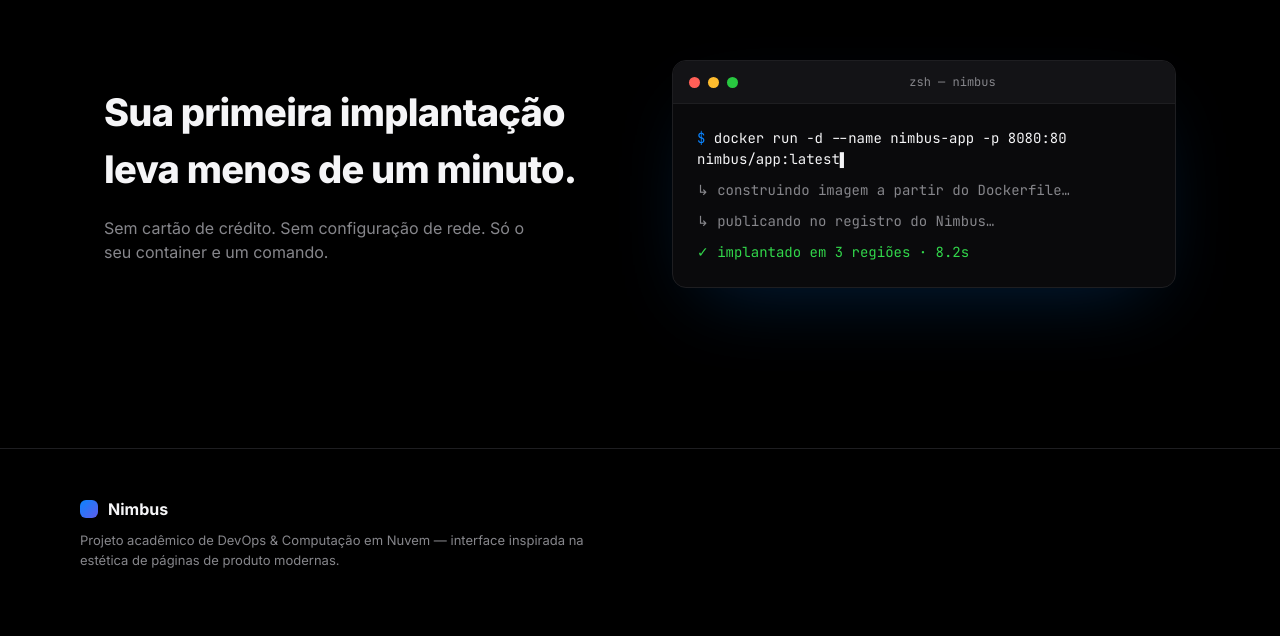
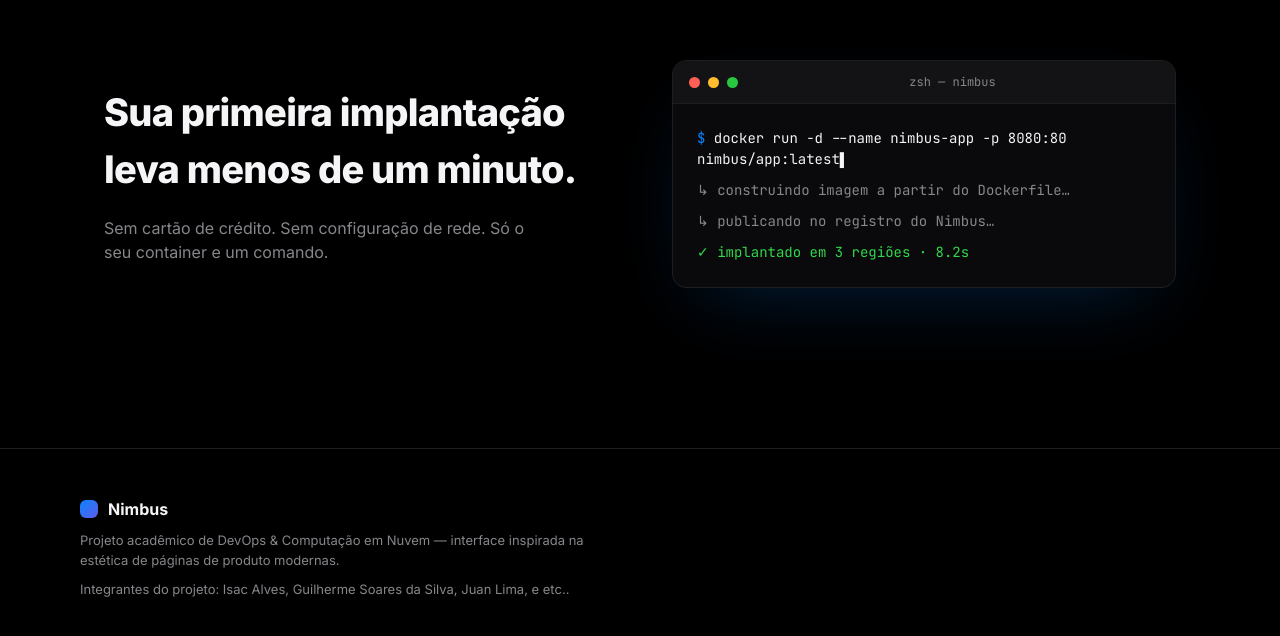
Before and after one commit to limadev27/DevOps-Computa-o-em-Nuvem, a plain HTML site: page files/index.html in a window 1280 px wide. Shown: the part 4021-4657 px from the top of the page. Drawn offline with Linux system fonts and the light colour scheme.

Commit message:
adição de workflows availability e nomes de integrantes.

```diff
--- a/files/index.html
+++ b/files/index.html
@@ -208,6 +208,7 @@
       <span class="nav-logo-mark"></span> Nimbus
     </div>
     <p class="footer-note">Projeto acadêmico de DevOps &amp; Computação em Nuvem — interface inspirada na estética de páginas de produto modernas.</p>
+    <p class="footer-note">Integrantes do projeto: Isac Alves, Guilherme Soares da Silva, Juan Lima, e etc..</p>
   </div>
 </footer>
 
```
Also changed, not shown: 1 other file.
